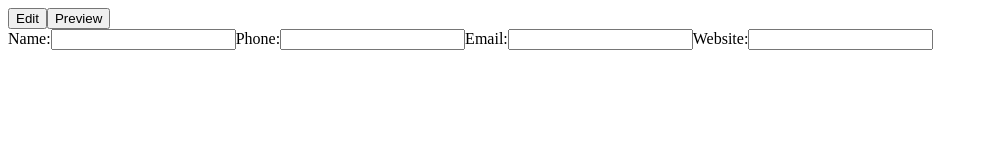
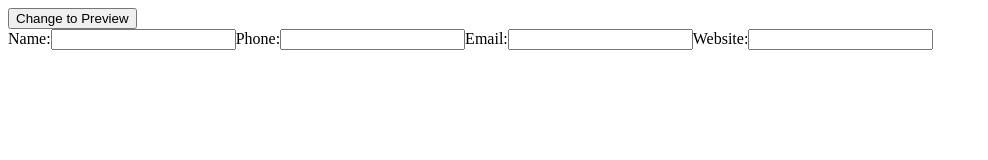
Before and after one commit to dmkirshon/cv-project-js-odin, a React (Create React App) app: page / in a window 1280 px wide. Shown: the top 160 px of the page, without its empty margins (0-988 px from the left). Built offline with nearby package versions, Linux system fonts and the light colour scheme.

Commit message:
Feat: Enable buttons to change edit/preview view

```diff
--- a/src/App.js
+++ b/src/App.js
@@ -16,6 +16,7 @@ class App extends Component {
     };
 
     this.handleDetailsChanges = this.handleDetailsChanges.bind(this);
+    this.handleViewChange = this.handleViewChange.bind(this);
   }
 
   handleDetailsChanges(event) {
@@ -26,11 +27,28 @@ class App extends Component {
     event.target.reportValidity();
   }
 
+  handleViewChange(event) {
+    this.setState((prevState) => ({
+      edit: !prevState.edit,
+    }));
+  }
+
   render() {
     return (
       <div>
-        <button className="edit view-button">Edit</button>
-        <button className="preview view-button">Preview</button>
+        {!this.state.edit && (
+          <button className="edit view-button" onClick={this.handleViewChange}>
+            Change to Edit
+          </button>
+        )}
+        {this.state.edit && (
+          <button
+            className="preview view-button"
+            onClick={this.handleViewChange}
+          >
+            Change to Preview
+          </button>
+        )}
         <Details
           editView={this.state.edit}
           details={this.state.details}
--- a/src/components/Details.js
+++ b/src/components/Details.js
@@ -3,12 +3,26 @@ import React, { Component } from "react";
 class Details extends Component {
   constructor(props) {
     super(props);
+
+    this.editViewDetails = this.editViewDetails.bind(this);
+    this.previewViewDetails = this.previewViewDetails.bind(this);
   }
 
-  render() {
-    const { editView, details, handleDetailsChanges } = this.props;
+  previewViewDetails() {
+    const { details } = this.props;
     return (
-      <div>
+      <section>
+        <p className="preview-details-name">{details.name}</p>
+        <p className="preview-details-phone">{details.phone}</p>
+        <p className="preview-details-email">{details.email}</p>
+        <p className="preview-details-website">{details.website}</p>
+      </section>
+    );
+  }
+
+  editViewDetails() {
+    const { details, handleDetailsChanges } = this.props;
+    return (
       <form>
         <label>
           Name:
@@ -47,6 +61,16 @@ class Details extends Component {
           ></input>
         </label>
       </form>
+    );
+  }
+
+  render() {
+    const { editView } = this.props;
+
+    return (
+      <div>
+        {editView && this.editViewDetails()}
+        {!editView && this.previewViewDetails()}
       </div>
     );
   }
```
Lines whose indentation alone changed are shown as unchanged.
